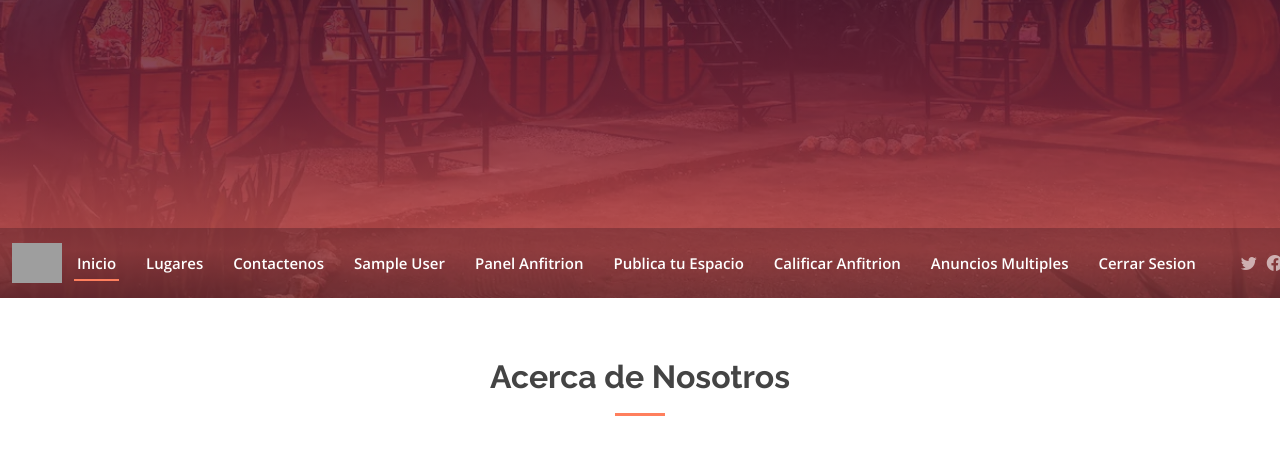
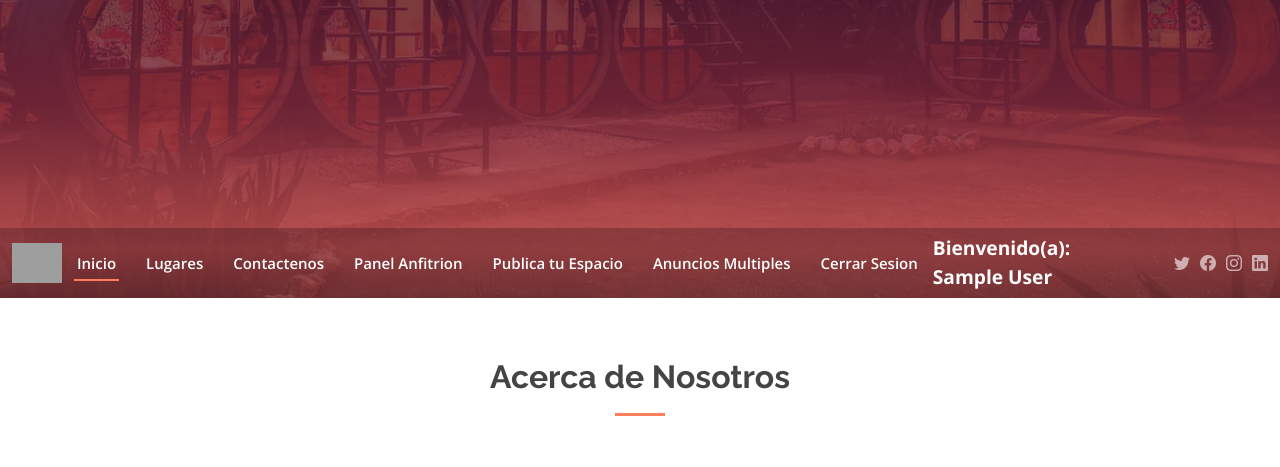
Before and after one commit to Mvargas26/MyLodgmentPlace, a PHP site: page / in a window 1280 px wide; the page is wider, and only the part inside the window is pictured. Shown: the part 502-969 px from the top of that part. Run offline with PHP 8.4, Linux system fonts and the light colour scheme; the visitor is signed in with stand-in values (Sample User, id 1); tables that the repository leaves empty or names only in its code hold one stand-in row (values such as "Sample post"); some libraries are stand-ins or nearby versions; grey boxes are pictures that could not be loaded.

Commit message:
ajuste en el index

```diff
--- a/App/assets/css/style.css
+++ b/App/assets/css/style.css
@@ -1688,3 +1688,10 @@ section {
     padding-top: 5px;
   }
 }
+
+/* ############################################################### */
+#aDelNombreSesion {
+  font-weight: bold;
+  color: white;
+  font-size: larger;
+}
--- a/index.php
+++ b/index.php
@@ -1,5 +1,6 @@
 <?php
 require("App/Modules/Master_Class.php");
+session_start();
 ?>
 <!DOCTYPE html>
 <html lang="en">
@@ -51,11 +52,12 @@ require("App/Modules/Master_Class.php");
       <nav id="navbar" class="navbar order-last order-lg-0">
         <ul>
           <li><a class="nav-link scrollto active" href="#hero">Inicio</a></li>
-          <li><a class="nav-link scrollto" href="#about">Lugares</a></li>
+          <li><a class="nav-link scrollto" href="#portfolio">Lugares</a></li>
           <li><a class="nav-link scrollto" href="#contact">Contactenos</a></li>
-          <li><a class="nav-link scrollto" href="#about"><?php session_start();
+          <!-- <li><a class="nav-link scrollto" href="#about"> -->
+            <?php
                 if (isset($_SESSION["nombre"])) {
-                                                            echo  $_SESSION["nombre"];
+                   //echo  $_SESSION["nombre"];
                 } else {
             ?>
                   <li><a class="nav-link scrollto " href="./App/Views/Login_View.php">Iniciar Sesion</a></li>
@@ -63,14 +65,11 @@ require("App/Modules/Master_Class.php");
                   <?php
 
             }
-
                 if (isset($_SESSION["Rol"])) {
-                                                            //session_start();
                   if ($_SESSION["Rol"] == 2) {
           ?>
                   <li><a class="nav-link scrollto" href="./App/Views/PanelAnfitrion_View.php">Panel Anfitrion</a></li>
                   <li><a class="nav-link scrollto" href="./App/Views/PublicarInmueble_View.php">Publica tu Espacio</a></li>
-            <li><a class="nav-link scrollto" href="./App/Views/calificarAnfitrion_View.php">Calificar Anfitrion</a></li>
                   <li><a class="nav-link scrollto" href="./App/Views/Anuncios_MultiplesV_View.php">Anuncios Multiples</a></li>
           <?php
 
@@ -79,20 +78,24 @@ require("App/Modules/Master_Class.php");
          if ($_SESSION["Rol"] == 3) {
           ?>
               <li><a class="nav-link scrollto" href="./App/Views/PanelUsuario_View.php">Perfil Huesped</a></li>
-        <?php
+              <li><a class="nav-link scrollto" href="./App/Views/calificarAnfitrion_View.php">Calificar Anfitrion</a></li>
 
-                                                            };
-                                                          };
+        <?php }; }; ?>
 
-        ?>
 
-        <?php
-        ?>
+
+        <?php if (isset($_SESSION["nombre"])) {  ?>
         <li><a class="nav-link scrollto" href="./App/Modules/Login/cerrarSesion_Negocios.php">Cerrar Sesion</a></li>
+     <?php  } ?>
 
         </ul>
         <i class="bi bi-list mobile-nav-toggle"></i>
       </nav><!-- .navbar -->
+      <?php
+         if (isset($_SESSION["nombre"])) { ?>
+               <a  id="aDelNombreSesion" href="#" class="twitter">Bienvenido(a): <?php  echo  $_SESSION["nombre"]; ?> <i class=""></i></a>
+
+     <?php } ?>
 
       <div class="header-social-links d-flex align-items-center">
         <a href="#" class="twitter"><i class="bi bi-twitter"></i></a>
```
Lines whose indentation alone changed are shown as unchanged.
